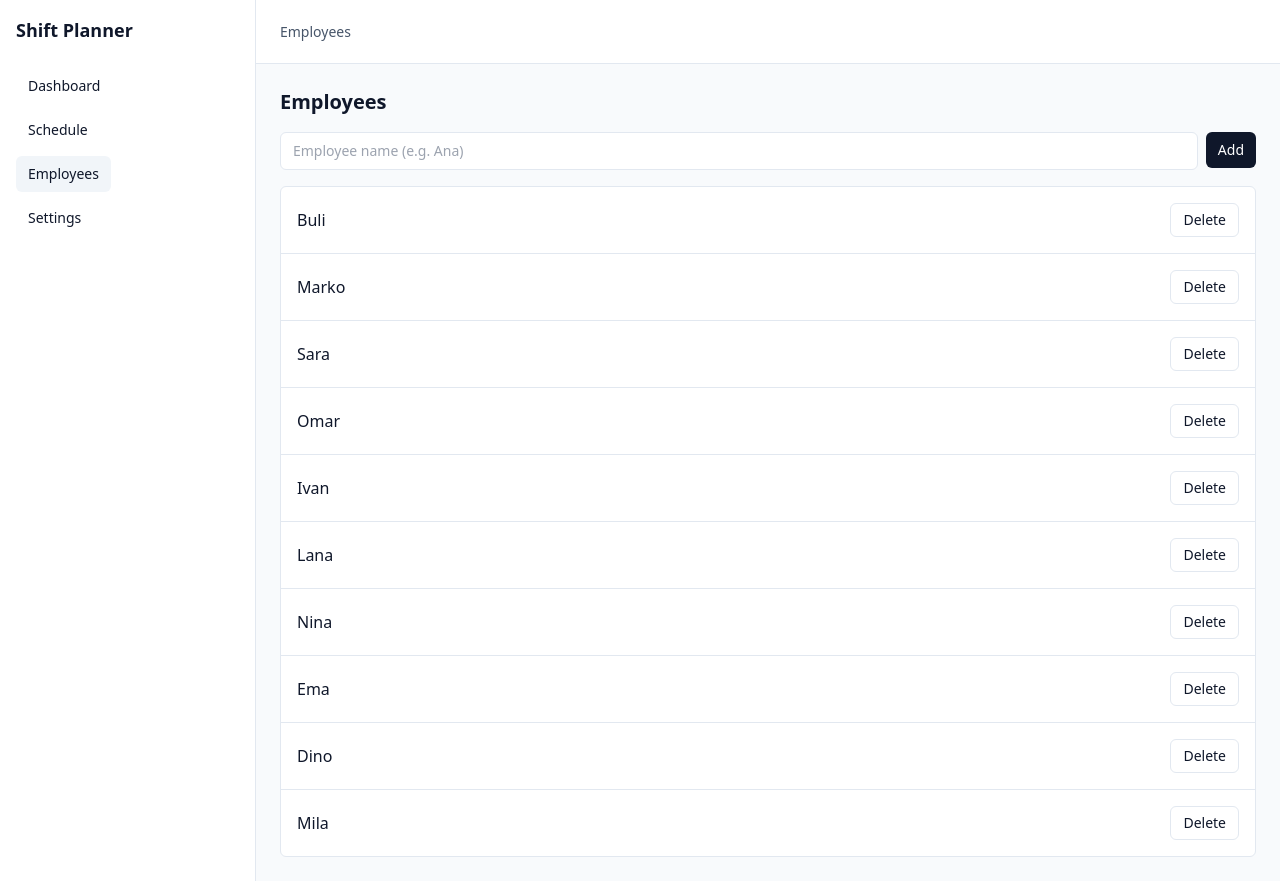
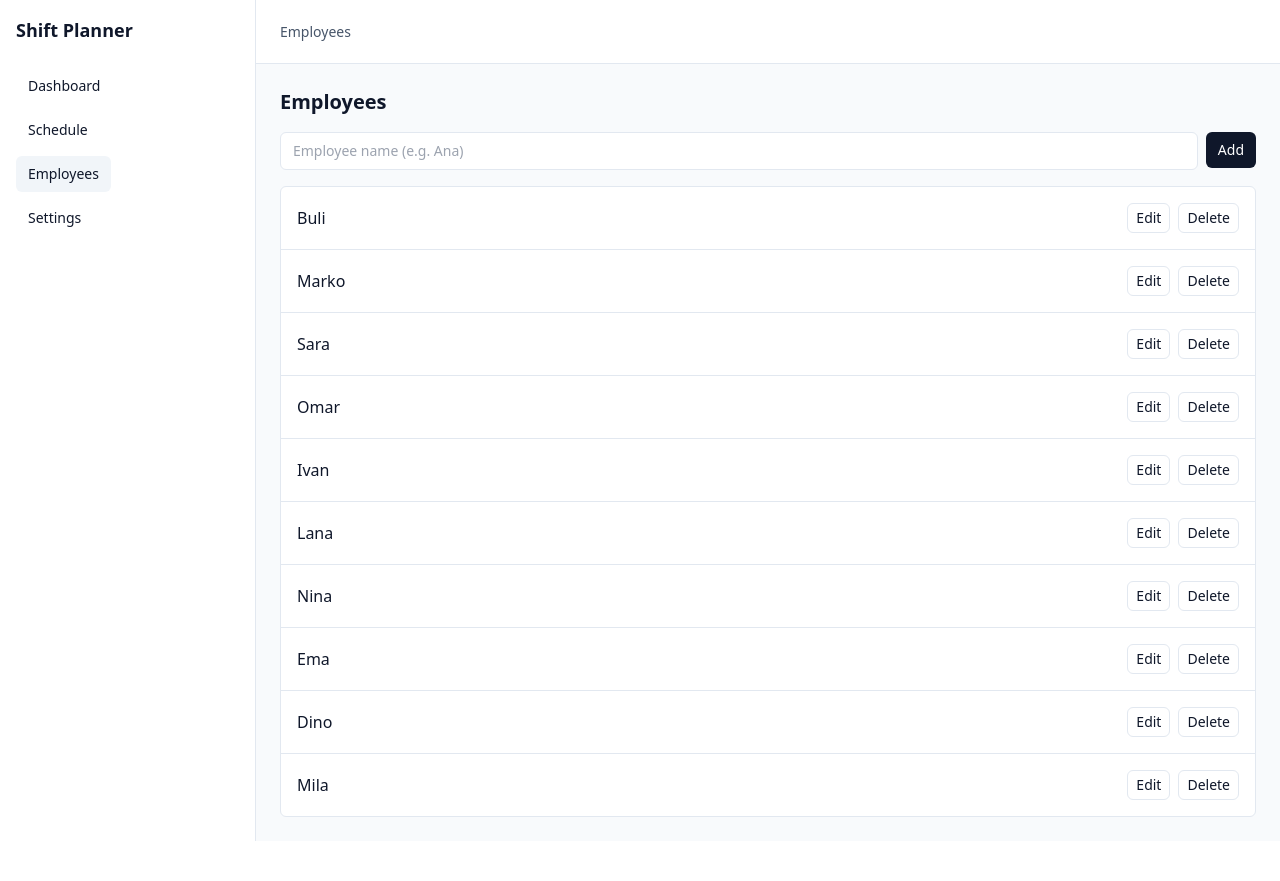
Before and after one commit to BuliDev/employee-shift-planner, a React (Vite) app: page / in a window 1280 px wide. Both pictures are taken after a click on the button "Employees". After the commit the page ends 841 px from the top, so only its background shows below. Built offline with nearby package versions, Linux system fonts and the light colour scheme.

Commit message:
feat: edit employee name inline

```diff
--- a/src/app/AppLayout.tsx
+++ b/src/app/AppLayout.tsx
@@ -31,6 +31,10 @@ const AppLayout = () => {
 
   const deleteEmployee = (id: string) => {
     setEmployees((prev) => prev.filter((e) => e.id !== id));
+  };
+
+  const updateEmployee = (id: string, name: string) => {
+    setEmployees((prev) => prev.map((e) => (e.id === id ? { ...e, name } : e)));
   };
 
   const [activePage, setActivePage] = useState<
@@ -118,6 +122,7 @@ const AppLayout = () => {
                 employees={employees}
                 onAddEmployee={addEmployee}
                 onDeleteEmployee={deleteEmployee}
+                onUpdateEmployee={updateEmployee}
               />
             )}
 
--- a/src/pages/EmployeesPage.tsx
+++ b/src/pages/EmployeesPage.tsx
@@ -5,15 +5,20 @@ type EmployeesPageProps = {
   employees: Employee[];
   onAddEmployee: (name: string) => void;
   onDeleteEmployee: (id: string) => void;
+  onUpdateEmployee: (id: string, name: string) => void;
 };
 
 const EmployeesPage = ({
   employees,
   onAddEmployee,
   onDeleteEmployee,
+  onUpdateEmployee,
 }: EmployeesPageProps) => {
   const [name, setName] = useState("");
   const [error, setError] = useState<string | null>(null);
+  const [editingId, setEditingId] = useState<string | null>(null);
+  const [editingName, setEditingName] = useState("");
+
   return (
     <div className="space-y-4">
       <h1 className="text-xl font-semibold">Employees</h1>
@@ -63,12 +68,50 @@ const EmployeesPage = ({
                 key={e.id}
                 className="flex items-center justify-between gap-3 p-4"
               >
-                <div>
-                  <div className="font-medium text-slate-900">{e.name}</div>
-                </div>
+                {editingId === e.id ? (
+                  <div className="flex flex-1 items-center gap-2">
+                    <input
+                      className="w-full rounded-md border border-slate-200 px-2 py-1 text-sm"
+                      value={editingName}
+                      onChange={(ev) => setEditingName(ev.target.value)}
+                    />
 
                     <button
-                  className="rounded-md border border-slate-200 px-3 py-1.5 text-sm hover:bg-slate-50"
+                      className="rounded-md bg-slate-900 px-2 py-1 text-sm text-white"
+                      onClick={() => {
+                        const trimmed = editingName.trim();
+                        if (!trimmed) return;
+                        onUpdateEmployee(e.id, trimmed);
+                        setEditingId(null);
+                      }}
+                    >
+                      Save
+                    </button>
+
+                    <button
+                      className="rounded-md border border-slate-200 px-2 py-1 text-sm"
+                      onClick={() => setEditingId(null)}
+                    >
+                      Cancel
+                    </button>
+                  </div>
+                ) : (
+                  <>
+                    <div className="font-medium text-slate-900">{e.name}</div>
+
+                    <div className="flex gap-2">
+                      <button
+                        className="rounded-md border border-slate-200 px-2 py-1 text-sm"
+                        onClick={() => {
+                          setEditingId(e.id);
+                          setEditingName(e.name);
+                        }}
+                      >
+                        Edit
+                      </button>
+
+                      <button
+                        className="rounded-md border border-slate-200 px-2 py-1 text-sm hover:bg-slate-50"
                         onClick={() => {
                           const ok = window.confirm(`Delete ${e.name}?`);
                           if (!ok) return;
@@ -77,6 +120,9 @@ const EmployeesPage = ({
                       >
                         Delete
                       </button>
+                    </div>
+                  </>
+                )}
               </li>
             ))}
           </ul>
```
Lines whose indentation alone changed are shown as unchanged.
